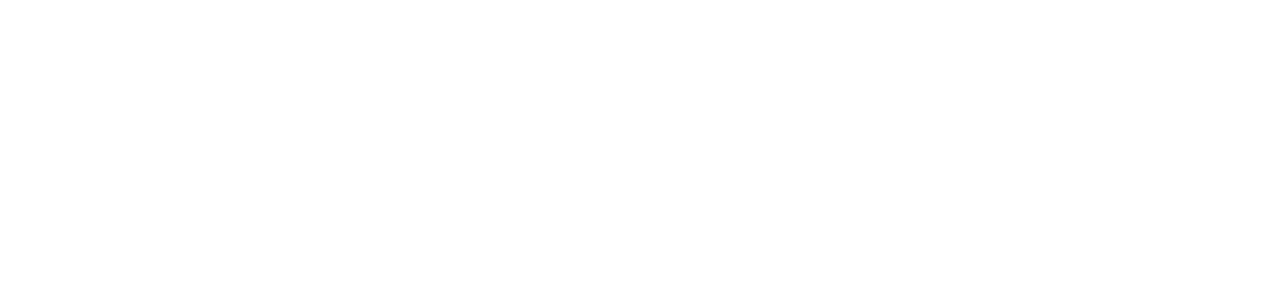
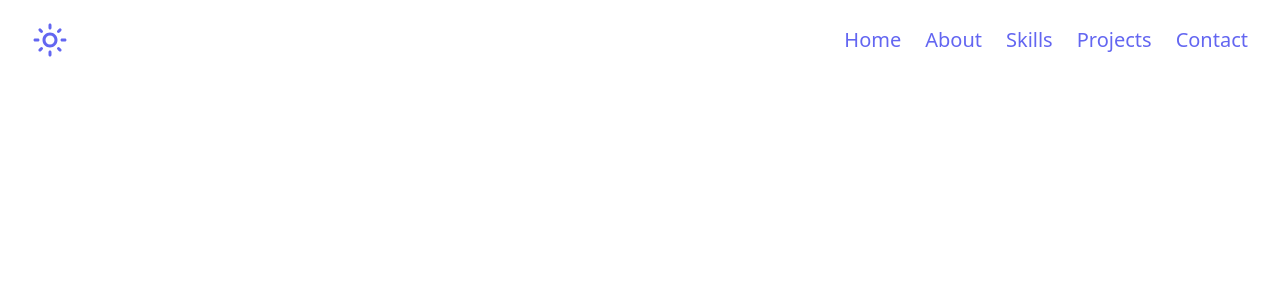
Before and after one commit to OndraSvec/portfolio, a React (Vite) app: page / in a window 1280 px wide. Shown: the top 300 px of the page. Built offline with nearby package versions, Linux system fonts and the light colour scheme.

Commit message:
Add Navbar component

```diff
--- a/src/App.jsx
+++ b/src/App.jsx
@@ -1,12 +1,15 @@
 import { useState } from "react";
 import Wrapper from "./components/Wrapper";
+import Navbar from "./components/Navbar";
 
 function App() {
   const [darkMode, setDarkMode] = useState(false);
   const toggleDarkMode = () => setDarkMode((prevState) => !prevState);
   return (
     <>
-      <Wrapper darkMode={darkMode}></Wrapper>
+      <Wrapper darkMode={darkMode}>
+        <Navbar darkMode={darkMode} toggleDarkMode={toggleDarkMode} />
+      </Wrapper>
     </>
   );
 }
--- /dev/null
+++ b/src/components/Navbar.jsx
@@ -0,0 +1,99 @@
+import { useState } from "react";
+import { FaBars, FaTimes } from "react-icons/fa";
+import { MdDarkMode, MdOutlineLightMode } from "react-icons/md";
+import Section from "./Section";
+import NavbarLink from "./NavbarLink";
+
+const Navbar = ({ darkMode, toggleDarkMode }) => {
+  const [navExpanded, setNavExpanded] = useState(false);
+  const handleClick = () => setNavExpanded((prevState) => !prevState);
+
+  return (
+    <Section
+      className={
+        "fixed bg-white z-10 top-0 left-0 h-20 flex justify-between items-center px-4 text-indigo-500 dark:text-indigo-400 lg:px-8"
+      }
+    >
+      <button
+        className="text-2xl sm:text-3xl md:text-4xl hover:text-indigo-700 focus:outline-none focus:text-indigo-700 dark:focus:text-indigo-200 dark:hover:text-indigo-200"
+        onClick={toggleDarkMode}
+      >
+        {darkMode ? <MdDarkMode /> : <MdOutlineLightMode />}
+      </button>
+      <nav className="hidden md:block">
+        <ul className="flex gap-6 text-base lg:text-xl">
+          <li>
+            <NavbarLink link={"#home"} text={"Home"} />
+          </li>
+          <li>
+            <NavbarLink link={"#about"} text={"About"} />
+          </li>
+          <li>
+            <NavbarLink link={"#skills"} text={"Skills"} />
+          </li>
+          <li>
+            <NavbarLink link={"#projects"} text={"Projects"} />
+          </li>
+          <li>
+            <NavbarLink link={"#contact"} text={"Contact"} />
+          </li>
+        </ul>
+      </nav>
+
+      <button
+        className="md:hidden z-20 cursor-pointer hover:text-indigo-700 dark:hover:text-indigo-200 focus:outline-none focus:text-indigo-700 dark:focus:text-indigo-200"
+        onClick={handleClick}
+      >
+        {navExpanded ? <FaTimes /> : <FaBars />}
+      </button>
+
+      <nav
+        className={
+          navExpanded
+            ? "absolute bg-white top-0 left-0 w-full min-h-screen flex items-center justify-center dark:bg-indigo-950"
+            : "hidden"
+        }
+      >
+        <ul className="flex flex-col items-center justify-center gap-6 text-2xl">
+          <li>
+            <NavbarLink
+              link={"#home"}
+              text={"Home"}
+              onClick={() => setNavExpanded(false)}
+            />
+          </li>
+          <li>
+            <NavbarLink
+              link={"#about"}
+              text={"About"}
+              onClick={() => setNavExpanded(false)}
+            />
+          </li>
+          <li>
+            <NavbarLink
+              link={"#skills"}
+              text={"Skills"}
+              onClick={() => setNavExpanded(false)}
+            />
+          </li>
+          <li>
+            <NavbarLink
+              link={"#projects"}
+              text={"Projects"}
+              onClick={() => setNavExpanded(false)}
+            />
+          </li>
+          <li>
+            <NavbarLink
+              link={"#contact"}
+              text={"Contact"}
+              onClick={() => setNavExpanded(false)}
+            />
+          </li>
+        </ul>
+      </nav>
+    </Section>
+  );
+};
+
+export default Navbar;
```
